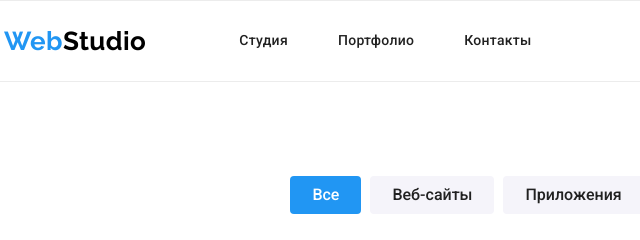
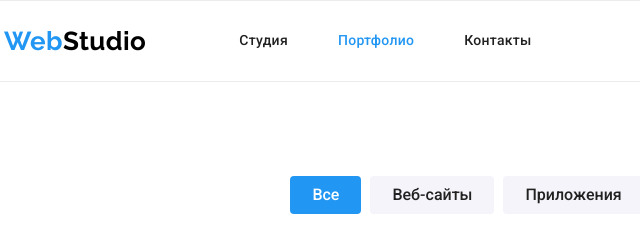
Before and after one commit to vitaliy-kro/goit-markup-hw-04, a plain HTML site: page portfolio.html in a window 1280 px wide. Shown: the top 240 px of the page, 51-691 px from the left. Drawn offline with nearby package versions, Linux system fonts and the light colour scheme.

Commit message:
fixed bug

```diff
--- a/portfolio.html
+++ b/portfolio.html
@@ -27,7 +27,7 @@
         <nav class="navigation">
           <ul class="site-nav list">
             <li class="item"><a href="./index.html" class="link">Студия</a></li>
-            <li class="item"><a href="./portfolio.html" class="link">Портфолио</a></li>
+            <li class="item"><a href="./portfolio.html" class="link current">Портфолио</a></li>
             <li class="item"><a href="" class="link">Контакты</a></li>
           </ul>
         </nav>
```
